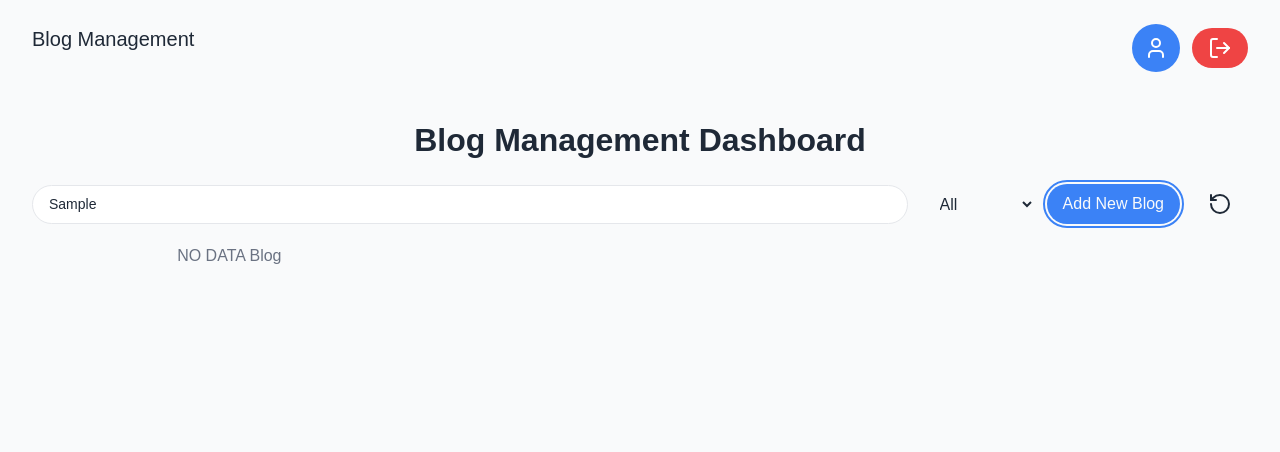
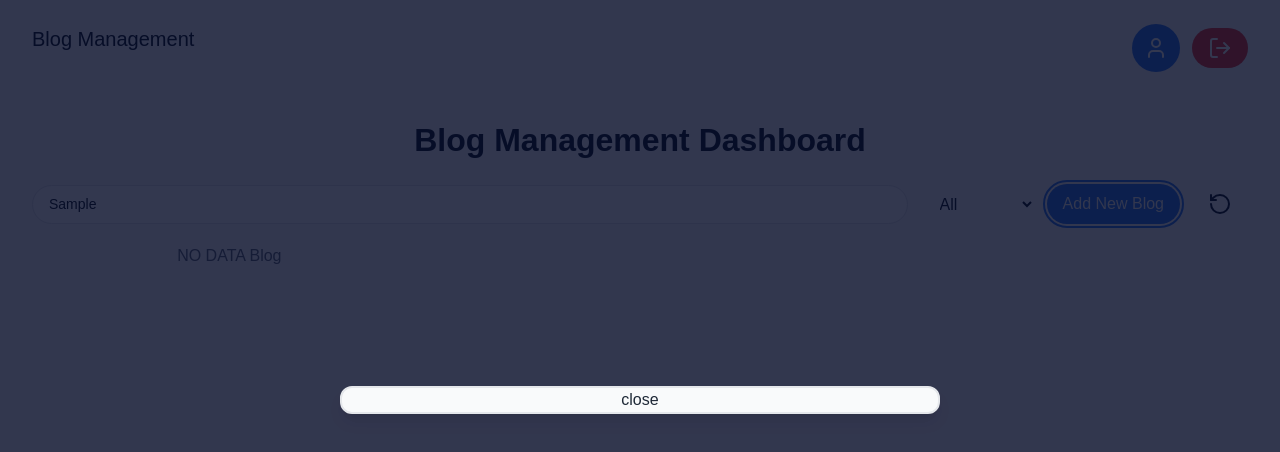
Before and after one commit to jaturaorn/projectSendAbbot, a Next.js app: page / in a window 1280 px wide. Both pictures are taken after typing "Sample" into the empty fields and a click on the button "Add New Blog". Shown: the top 452 px of the page. Built offline with nearby package versions, Linux system fonts and the light colour scheme.

Commit message:
add modal

```diff
--- a/app/Components/Card.tsx
+++ b/app/Components/Card.tsx
@@ -1,13 +1,13 @@
-import { Pencil, Trash2 } from "lucide-react"
-import { CardProps } from "../types/blog"
+import { Pencil, Trash2 } from "lucide-react";
+import { CardProps } from "../types/blog";
 
-
-const Card = ({blog}: CardProps) => {
+const Card = ({ blog }: CardProps) => {
   return (
     <div className="shadow-md rounded-lg bg-[#F3F4F6] p-4 flex flex-col gap-3">
       <div className="w-full flex justify-between ">
-      <h3 className="text-2xl text-[#1F2937] font-bold truncate">{blog.title}</h3>
-
+        <h3 className="text-2xl text-[#1F2937] font-bold truncate">
+          {blog.title}
+        </h3>
       </div>
       <div className="flex flex-col">
         <h4 className="text-lg">Author: {blog.author}</h4>
@@ -16,16 +16,24 @@ const Card = ({blog}: CardProps) => {
       <div className="flex gap-2 items-center justify-between">
         <h4 className="text-lg">Updated: {blog.updatedDate}</h4>
         <div className="flex gap-2">
-        <button className="borber border-[#E5E7EB] px-4 py-2"><Pencil color="#3B82F6" /></button>
-        <button className="borber border-[#E5E7EB] px-4 py-2"><Trash2 color="#EF4444" /></button>
+          <button className="borber border-[#E5E7EB] px-4 py-2">
+            <Pencil color="#3B82F6" />
+          </button>
+          <button className="borber border-[#E5E7EB] px-4 py-2">
+            <Trash2 color="#EF4444" />
+          </button>
         </div>
       </div>
       <div className="flex gap-1.5 items-center justify-end ">
-        <div className={`${blog.status === "public" ? "bg-[#10B981]" : "bg-[#F59E0B]"} size-1`} />
+        <div
+          className={`${
+            blog.status === "public" ? "bg-[#10B981]" : "bg-[#F59E0B]"
+          } size-1.5 rounded-full`}
+        />
         <h4 className="subHeading">{blog.status}</h4>
       </div>
     </div>
-  )
-}
+  );
+};
 
-export default Card
+export default Card;
--- a/app/Components/Search.tsx
+++ b/app/Components/Search.tsx
@@ -1,7 +1,8 @@
-"use client"
+"use client";
 
-import { ChevronDown, RotateCcw } from "lucide-react"
+import { ChevronDown, RotateCcw } from "lucide-react";
 import { ChangeEvent, Dispatch, SetStateAction, useState } from "react";
+import { useGlobalContext } from "../State/Global";
 
 interface SearchProps {
   onSearch: Dispatch<SetStateAction<string>>;
@@ -10,11 +11,18 @@ interface SearchProps {
   searchQuery: string;
 }
 
-const Search = ({onSearch, filterCategory, setFilterCategory, searchQuery}: SearchProps) => {
-  const handleReset = () =>{
-    onSearch("")
-    setFilterCategory("all")
-  }
+const Search = ({
+  onSearch,
+  filterCategory,
+  setFilterCategory,
+  searchQuery,
+}: SearchProps) => {
+  const { openmodal, setOpenmodal } = useGlobalContext()!;
+
+  const handleReset = () => {
+    onSearch("");
+    setFilterCategory("all");
+  };
   return (
     <div className="w-full flex gap-3 items-center">
       <input
@@ -22,16 +30,28 @@ const Search = ({onSearch, filterCategory, setFilterCategory, searchQuery}: Sear
         onChange={(e) => onSearch(e.target.value)}
         type="text"
         className="input"
-  placeholder="Search..."  />
-  <select className="px-4 py-2 rounded-lg borber border-[#E5E7EB] outline-none" value={filterCategory} onChange={(e) => setFilterCategory(e.target.value)}>
+        placeholder="Search..."
+      />
+      <select
+        className="px-4 py-2 rounded-lg borber border-[#E5E7EB] outline-none"
+        value={filterCategory}
+        onChange={(e) => setFilterCategory(e.target.value)}
+      >
         <option value="all">All</option>
         <option value="public">Public</option>
         <option value="unpublic">Unpublic</option>
       </select>
-  <button className="mainButton">Add New Blog</button>
-  <button className="borber border-[#E5E7EB] px-4 py-2 rounded-lg" onClick={handleReset}><RotateCcw /></button>
+      <button className="mainButton" onClick={() => setOpenmodal("addForm")}>
+        Add New Blog
+      </button>
+      <button
+        className="borber border-[#E5E7EB] px-4 py-2 rounded-lg"
+        onClick={handleReset}
+      >
+        <RotateCcw />
+      </button>
     </div>
-  )
-}
+  );
+};
 
-export default Search
+export default Search;
--- a/app/MainLayout.tsx
+++ b/app/MainLayout.tsx
@@ -1,5 +1,5 @@
 import Navbar from "./Components/Navbar";
-
+import ModalController from "./Modal/ModalController";
 
 const MainLayout = ({
   children,
@@ -8,10 +8,11 @@ const MainLayout = ({
 }>) => {
   return (
     <div className=" h-screen flex flex-col gap-5 items-center max-w-[1440px] w-full px-8">
-    <Navbar />
-    {children}
+      <ModalController />
+      <Navbar />
+      {children}
     </div>
-  )
-}
+  );
+};
 
-export default MainLayout
+export default MainLayout;
--- a/app/Modal/Layout.tsx
+++ b/app/Modal/Layout.tsx
@@ -1,9 +1,32 @@
+import { ReactNode, useEffect, useState } from "react";
 
+type Props = {
+  children: ReactNode;
+};
 
-const Layout = () => {
+const Layout = ({ children }: Props) => {
+  const [opct, setOpct] = useState(0);
+
+  useEffect(() => {
+    setOpct(1);
+  }, []);
   return (
-    <div>Layout</div>
-  )
-}
+    <div
+      className={`justify-content fixed inset-0 z-50  flex items-center overflow-y-auto overflow-x-hidden bg-[#000724]/80
+      outline-none transition-opacity duration-200  focus:outline-none opacity-${opct} ease-in-out`}
+    >
+      <div
+        className={`m-auto h-auto max-h-[748px] w-[600px] max-w-[1120px] smm:m-0 smm:mx-auto smm:mb-4 smm:mt-auto smm:w-[90vw] `}
+      >
+        <div
+          className="flex  h-full w-full  transform flex-col  items-center overflow-hidden rounded-xl
+        border-2 border-[#E5E7EB] bg-[#F9FAFB] shadow-lg"
+        >
+          {children}
+        </div>
+      </div>
+    </div>
+  );
+};
 
-export default Layout
+export default Layout;
--- a/app/Modal/ModalController.tsx
+++ b/app/Modal/ModalController.tsx
@@ -1,9 +1,11 @@
-
+import { useGlobalContext } from "../State/Global";
+import ModalForm from "./ModalForm";
 
 const ModalController = () => {
+  const { openmodal, setOpenmodal } = useGlobalContext()!;
   return (
-    <div>ModalController</div>
-  )
-}
+    <> {openmodal == "addForm" && <ModalForm setStatus={setOpenmodal} />}</>
+  );
+};
 
-export default ModalController
+export default ModalController;
--- /dev/null
+++ b/app/Modal/ModalForm.tsx
@@ -0,0 +1,20 @@
+import { Dispatch, SetStateAction } from "react";
+import Layout from "./Layout";
+
+const ModalForm = ({
+  setStatus,
+}: {
+  setStatus: Dispatch<SetStateAction<string>>;
+}) => {
+  return (
+    <Layout>
+      <div className="flex flex-col gap-5 w-full">
+        <button className="" onClick={() => setStatus("")}>
+          close
+        </button>
+      </div>
+    </Layout>
+  );
+};
+
+export default ModalForm;
--- /dev/null
+++ b/app/State/Global.tsx
@@ -0,0 +1,44 @@
+"use client";
+
+import {
+  createContext,
+  Dispatch,
+  SetStateAction,
+  useContext,
+  useState,
+} from "react";
+
+interface GlobalProviderProps {
+  children: React.ReactNode;
+}
+
+type GlobalValue = {
+  openmodal: string;
+  setOpenmodal: Dispatch<SetStateAction<string>>;
+};
+
+export const GlobalContext = createContext<GlobalValue | null>(null);
+
+export function GlobalProvider(props: GlobalProviderProps) {
+  const [openmodal, setOpenmodal] = useState("");
+
+  const value: GlobalValue = {
+    openmodal,
+    setOpenmodal,
+  };
+  return (
+    <GlobalContext.Provider value={value}>
+      {props.children}
+    </GlobalContext.Provider>
+  );
+}
+
+export function useGlobalContext() {
+  const context = useContext(GlobalContext);
+
+  if (!context) {
+    throw new Error("useGlobalContext must be used within GlobalProvider");
+  }
+
+  return context;
+}
--- a/app/layout.tsx
+++ b/app/layout.tsx
@@ -1,6 +1,7 @@
 import type { Metadata } from "next";
 import { Geist, Geist_Mono } from "next/font/google";
 import "./globals.css";
+import { GlobalProvider } from "./State/Global";
 
 const geistSans = Geist({
   variable: "--font-geist-sans",
@@ -24,11 +25,13 @@ export default function RootLayout({
 }>) {
   return (
     <html lang="en">
-      <body
-        className={`${geistSans.variable} ${geistMono.variable} antialiased`}
-      >
-        {children}
-      </body>
+      <GlobalProvider>
+        <body
+          className={`${geistSans.variable} ${geistMono.variable} antialiased`}
+        >
+          {children}
+        </body>
+      </GlobalProvider>
     </html>
   );
 }
```
Also changed, not shown: app/page.tsx (+23 -15 lines). Lines whose indentation alone changed are shown as unchanged.
